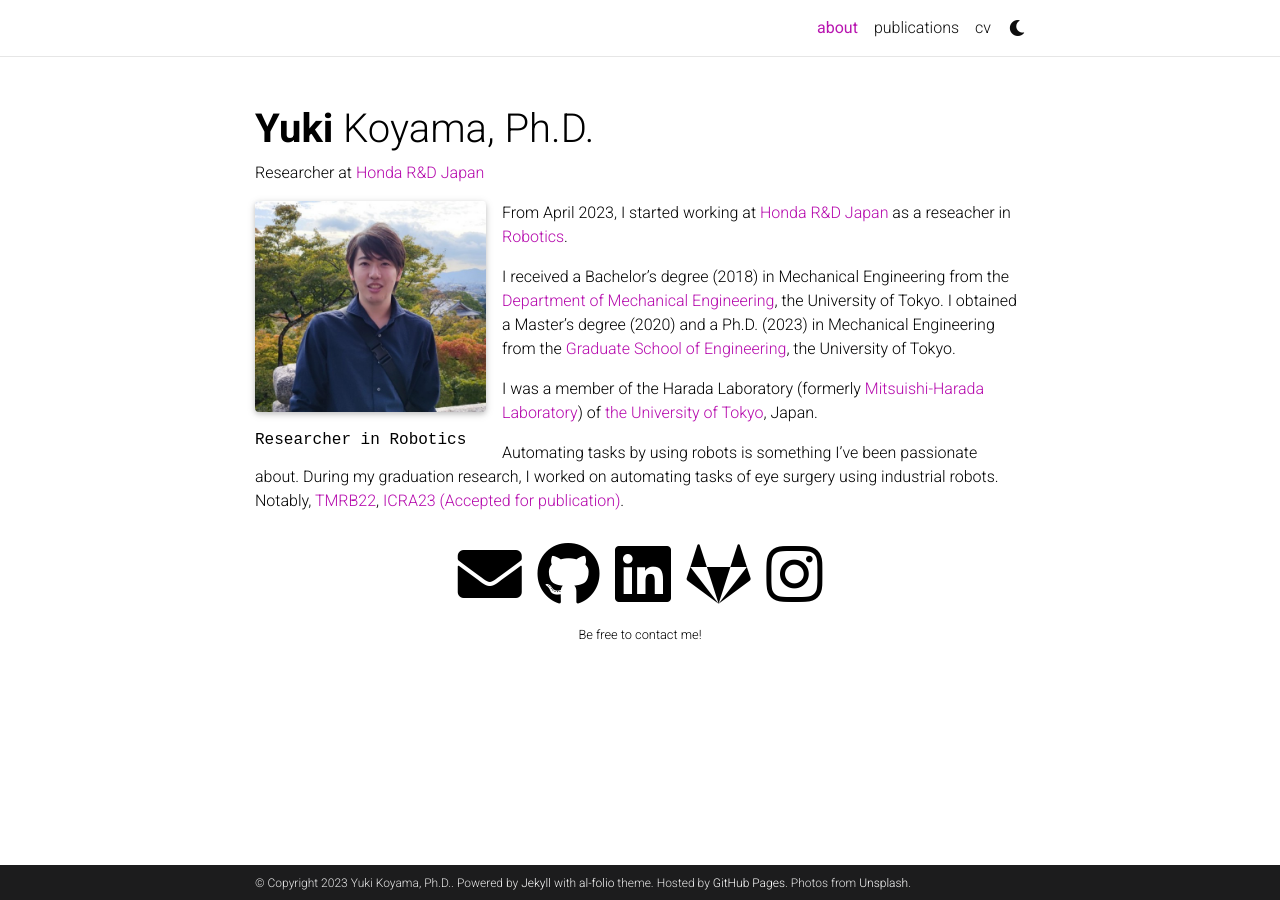
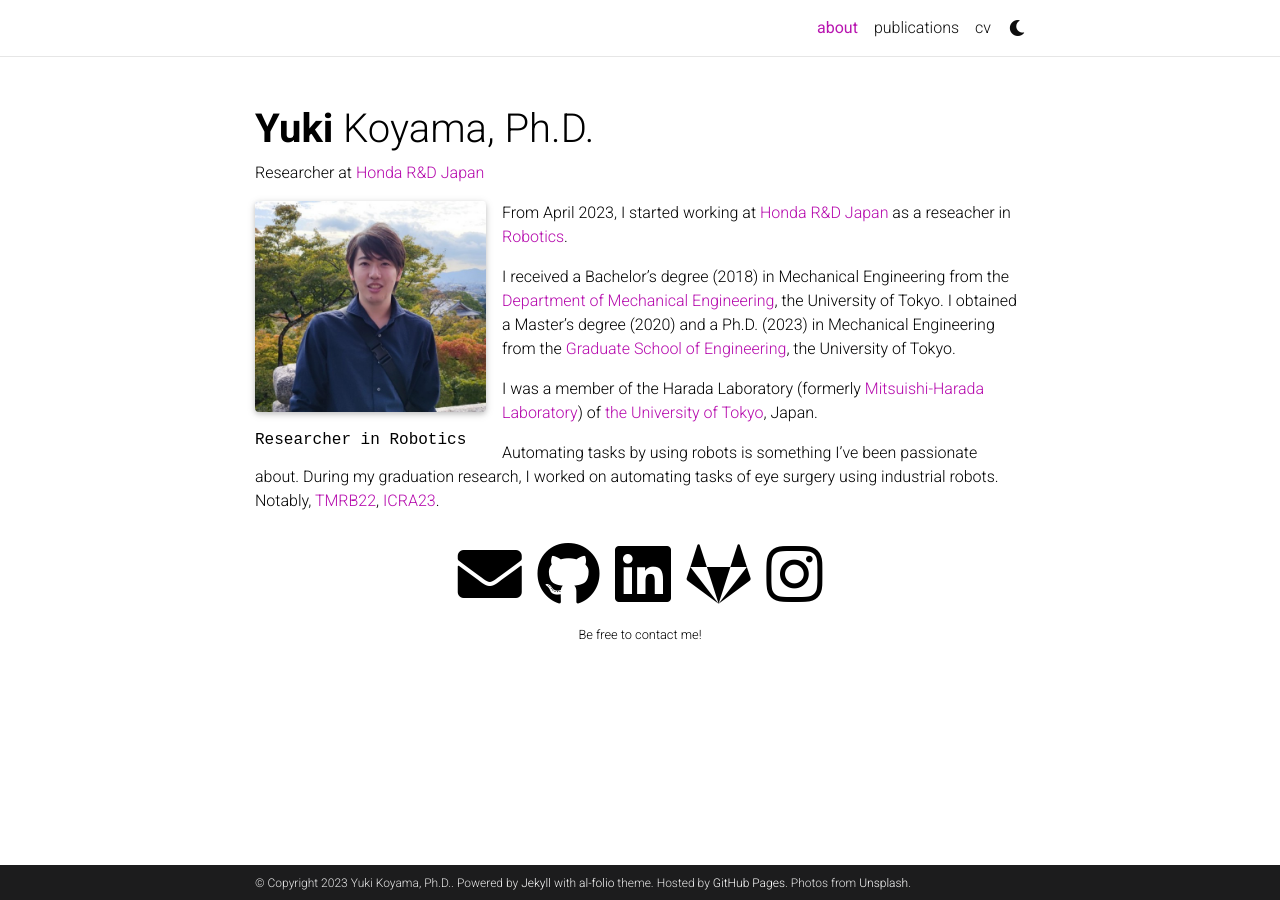
Before and after one commit to Yu-ki-Koyama/Yu-ki-Koyama_old.github.io, a Jekyll site: the page built from _pages/about.md, in a window 1280 px wide. Built offline with Jekyll 4.4.1, drawn with Linux system fonts in a browser that asks for light colours; full-size pictures stand in for the smaller copies a plugin makes; comment, search, counter and statistics services are not loaded; a style sheet for code colours, icons or effects is not loaded.

Commit message:
modified about me

```diff
--- a/_pages/about.md
+++ b/_pages/about.md
@@ -22,7 +22,7 @@ I received a Bachelor's degree (2018) in Mechanical Engineering from the <a href
 
 I was a member of the Harada Laboratory (formerly <a href='http://www.nml.t.u-tokyo.ac.jp/'>Mitsuishi-Harada Laboratory</a>) of <a href='https://www.u-tokyo.ac.jp/en/index.html'>the University of Tokyo</a>, Japan.
 
-Automating tasks by using robots is something I've been passionate about. During my graduation research, I worked on automating tasks of eye surgery using industrial robots. Notably, <a href='https://ieeexplore.ieee.org/document/9695979'>TMRB22</a>, <a href='https://arxiv.org/abs/2302.05567'>ICRA23 (Accepted for publication)</a>.
+Automating tasks by using robots is something I've been passionate about. During my graduation research, I worked on automating tasks of eye surgery using industrial robots. Notably, <a href='https://ieeexplore.ieee.org/document/9695979'>TMRB22</a>, <a href='https://arxiv.org/abs/2302.05567'>ICRA23</a>.
 
 [](I have strong technical skills, particularly in robotics, system integration, and programming, and an academic background in engineering and surgical robotics.)
 
```
